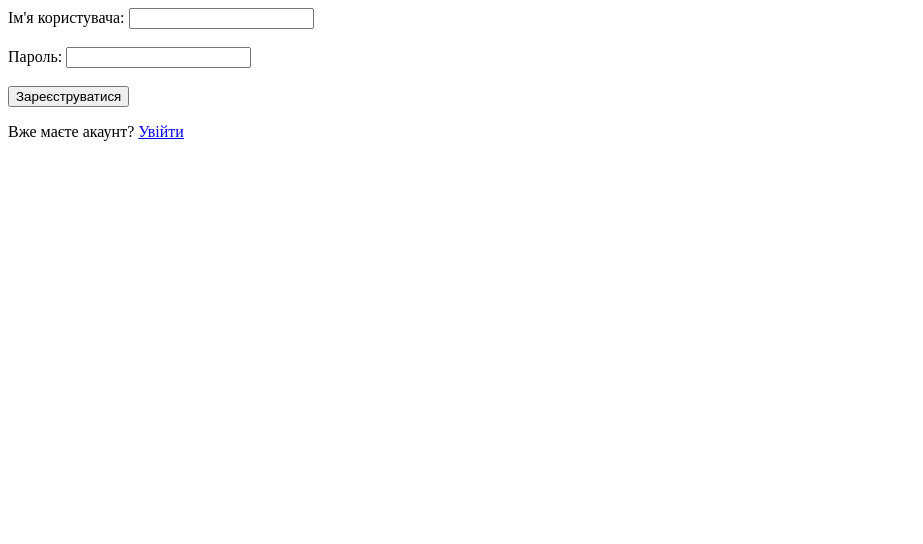
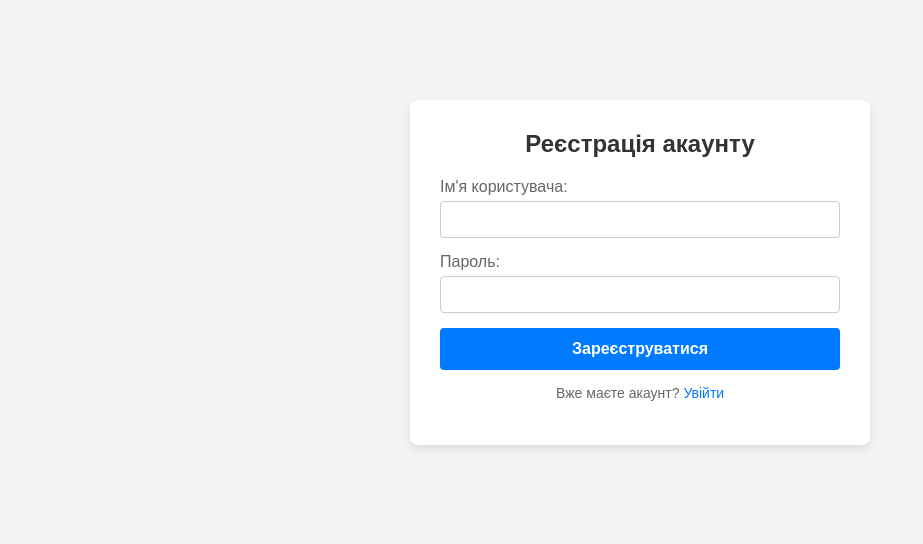
Before and after one commit to ovani2/BookingFlask, a Flask app: page /register in a window 1280 px wide. Shown: the top 544 px of the page, without its empty margins (0-923 px from the left). Run offline with Flask 3, Linux system fonts and the light colour scheme.

Commit message:
додва готелі головну сторінку і логін реєстрацію

```diff
--- a/app.py
+++ b/app.py
@@ -1,6 +1,7 @@
 from flask import Flask, render_template, request, redirect, url_for, flash
 from werkzeug.security import generate_password_hash, check_password_hash
-from database import db, User  # Твоя окрема база даних
+from database import db, User, Product
+from hotels import generate_hotels
 
 app = Flask(__name__)
 
@@ -12,11 +13,13 @@ db.init_app(app)
 
 with app.app_context():
     db.create_all()
+    generate_hotels()
 
 
 @app.route('/')
 def index():
-    return render_template('index.html')
+    products = db.session.execute(db.select(Product)).scalars().all()
+    return render_template('index.html', products=products)
 
 
 @app.route('/register', methods=['GET', 'POST'])
@@ -25,14 +28,11 @@ def register():
         username = request.form['username']
         password = request.form['password']
 
-        stmt = db.select(User).filter_by(username=username)
-        user_exists = db.session.execute(stmt).scalar_one_or_none()
-
-        if user_exists:
+        if db.session.execute(db.select(User).filter_by(username=username)).scalar_one_or_none():
             flash('Username already exists')
             return redirect(url_for('register'))
 
-        hashed_password = generate_password_hash(password, method='scrypt')
+        hashed_password = generate_password_hash(password)
         new_user = User(username=username, password=hashed_password)
         db.session.add(new_user)
         db.session.commit()
@@ -49,9 +49,7 @@ def login():
         username = request.form['username']
         password = request.form['password']
 
-        stmt = db.select(User).filter_by(username=username)
-        user = db.session.execute(stmt).scalar_one_or_none()
-
+        user = db.session.execute(db.select(User).filter_by(username=username)).scalar_one_or_none()
         if user and check_password_hash(user.password, password):
             flash('Login successful')
             return redirect(url_for('index'))
--- /dev/null
+++ b/static/style.css
@@ -0,0 +1,187 @@
+body {
+    font-family: Arial, sans-serif;
+    padding: 20px;
+    background-color: #f4f4f4;
+    margin: 0;
+}
+
+.container {
+    max-width: 1200px;
+    margin: 0 auto;
+}
+
+.header-box {
+    display: flex;
+    justify-content: space-between;
+    align-items: center;
+    background: white;
+    padding: 15px 25px;
+    border-radius: 8px;
+    box-shadow: 0 2px 4px rgba(0,0,0,0.05);
+    margin-bottom: 30px;
+}
+
+.header-box h1 {
+    margin: 0;
+    font-size: 24px;
+    color: #333;
+}
+
+.section-title {
+    text-align: center;
+    color: #444;
+    margin-bottom: 25px;
+}
+
+/* Сітка та картки готелів */
+.hotel-grid {
+    display: grid;
+    grid-template-columns: repeat(auto-fill, minmax(280px, 1fr));
+    gap: 25px;
+}
+
+.hotel-card {
+    background: white;
+    border-radius: 8px;
+    overflow: hidden;
+    box-shadow: 0 4px 6px rgba(0, 0, 0, 0.1);
+    display: flex;
+    flex-direction: column;
+}
+
+.hotel-image {
+    width: 100%;
+    height: 180px;
+    object-fit: cover;
+}
+
+.hotel-info {
+    padding: 15px;
+    flex-grow: 1;
+    display: flex;
+    flex-direction: column;
+    justify-content: space-between;
+}
+
+.hotel-name {
+    margin: 0 0 10px 0;
+    color: #333;
+    font-size: 18px;
+}
+
+.hotel-desc {
+    color: #666;
+    font-size: 14px;
+    line-height: 1.4;
+    margin-bottom: 15px;
+}
+
+.hotel-price {
+    font-size: 18px;
+    font-weight: bold;
+    color: #17a2b8;
+    margin: 0 0 12px 0;
+}
+
+/* Кнопки */
+.btn-book {
+    width: 100%;
+    padding: 10px;
+    background-color: #007bff;
+    color: white;
+    border: none;
+    border-radius: 4px;
+    font-weight: bold;
+    cursor: pointer;
+    font-size: 14px;
+}
+
+.btn-book:hover {
+    background-color: #0056b3;
+}
+
+.btn-logout {
+    padding: 8px 16px;
+    background-color: #dc3545;
+    color: white;
+    text-decoration: none;
+    border-radius: 4px;
+    font-weight: bold;
+    font-size: 14px;
+}
+
+.btn-logout:hover {
+    background-color: #bd2130;
+}
+
+/* Стилі для сторінок Входу / Реєстрації */
+.auth-container {
+    max-width: 400px;
+    margin: 80px auto;
+    background: white;
+    padding: 30px;
+    border-radius: 8px;
+    box-shadow: 0 4px 10px rgba(0,0,0,0.1);
+}
+
+.auth-form h2 {
+    margin-top: 0;
+    margin-bottom: 20px;
+    text-align: center;
+    color: #333;
+}
+
+.form-group {
+    margin-bottom: 15px;
+}
+
+.form-group label {
+    display: block;
+    margin-bottom: 5px;
+    color: #666;
+}
+
+.form-group input {
+    width: 100%;
+    padding: 10px;
+    box-sizing: border-box;
+    border: 1px solid #ccc;
+    border-radius: 4px;
+}
+
+.btn-auth {
+    width: 100%;
+    padding: 12px;
+    background-color: #28a745;
+    color: white;
+    border: none;
+    border-radius: 4px;
+    font-size: 16px;
+    font-weight: bold;
+    cursor: pointer;
+}
+
+.btn-auth:hover {
+    background-color: #218838;
+}
+
+.auth-switch {
+    text-align: center;
+    margin-top: 15px;
+    font-size: 14px;
+    color: #666;
+}
+
+.auth-switch a {
+    color: #007bff;
+    text-decoration: none;
+}
+
+.flash-err {
+    color: #dc3545;
+    background: #f8d7da;
+    padding: 10px;
+    border-radius: 4px;
+    text-align: center;
+    margin-bottom: 15px;
+}
--- a/templates/register.html
+++ b/templates/register.html
@@ -1,20 +1,39 @@
 <!DOCTYPE html>
-<html lang="en">
+<html lang="uk">
 <head>
     <meta charset="UTF-8">
     <meta name="viewport" content="width=device-width, initial-scale=1.0">
     <title>Реєстрація</title>
+    <link rel="stylesheet" href="{{ url_for('static', filename='style.css') }}">
 </head>
 <body>
-    <form action="/register" method="post">
-        <label for="username">Ім'я користувача:</label>
-        <input type="text" id="username" name="username" required><br><br>
 
-        <label for="password">Пароль:</label>
-        <input type="password" id="password" name="password" required><br><br>
+    <div class="auth-container">
+        <form action="/register" method="post" class="auth-form">
+            <h2>Реєстрація акаунту</h2>
 
-        <button type="submit" href="/login">Зареєструватися</button>
-    </form>
-    <p>Вже маєте акаунт? <a href="/login">Увійти</a></p>
+            {% with messages = get_flashed_messages() %}
+                {% if messages %}
+                    {% for message in messages %}
+                        <p class="flash-err">{{ message }}</p>
+                    {% endfor %}
+                {% endif %}
+            {% endwith %}
+
+            <div class="form-group">
+                <label for="username">Ім'я користувача:</label>
+                <input type="text" id="username" name="username" required>
+            </div>
+
+            <div class="form-group">
+                <label for="password">Пароль:</label>
+                <input type="password" id="password" name="password" required>
+            </div>
+
+            <button type="submit" class="btn-auth" style="background-color: #007bff;">Зареєструватися</button>
+        </form>
+        <p class="auth-switch">Вже маєте акаунт? <a href="/login">Увійти</a></p>
+    </div>
+
 </body>
 </html>
```
Also changed, not shown: database.py (+25 -1 lines), hotels.py (added, +65 -0 lines), templates/index.html (+31 -3 lines), templates/login.html (+26 -8 lines), instance/booking.db.
